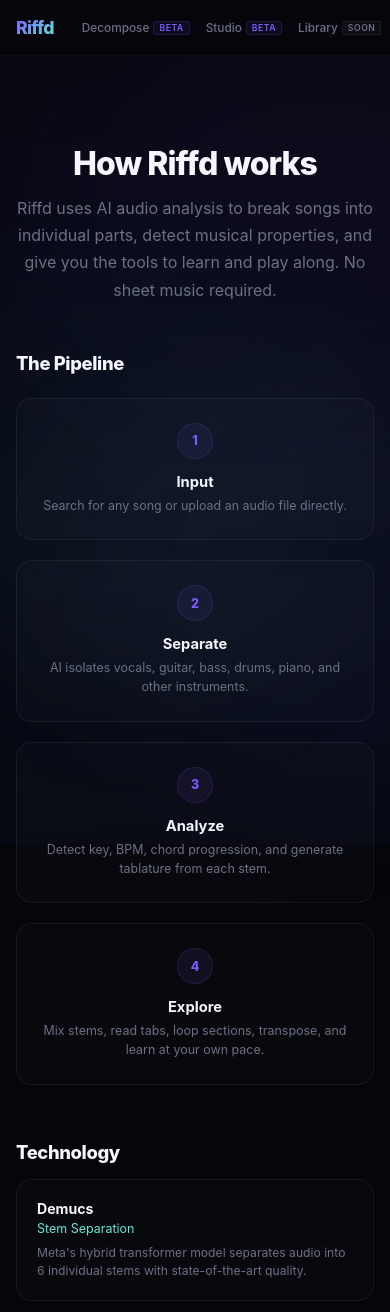
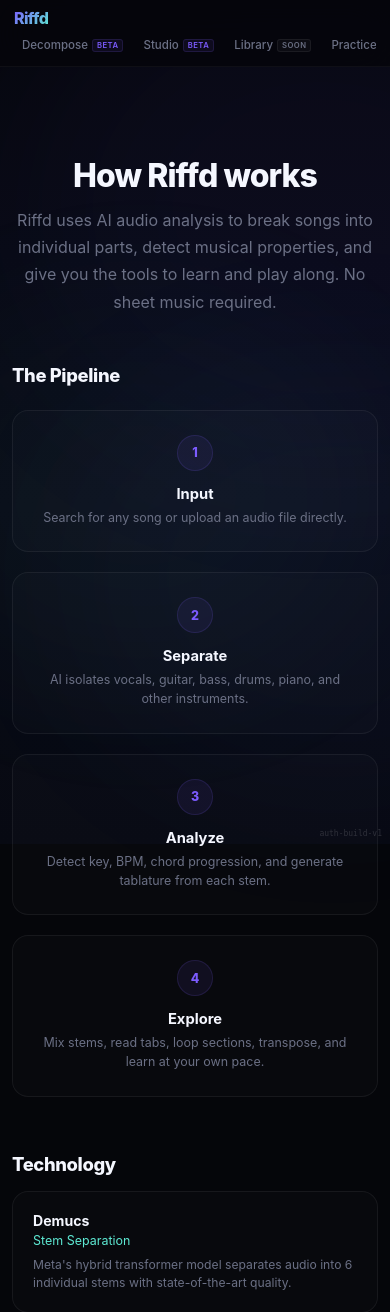
Before and after one commit to dylanglatt/riffd, a Flask app: page /about in a window 390 px wide. Shown: the top 1312 px of the page. Run offline with Flask 3, Linux system fonts and the light colour scheme; the visitor is signed in with stand-in values (Sample User, id 1); parts of the project's set-up code (start-up, migrations or seed data) failed here and were passed over.

Commit message:
Harden password gate and add deploy marker

```diff
--- a/app.py
+++ b/app.py
@@ -21,11 +21,21 @@ from db import init_db, migrate_from_history_json, get_track, upsert_track, set_
 
 load_dotenv()
 
+# ─── Startup checks ──────────────────────────────────────────────────────────
+SITE_PASSWORD = os.getenv("SITE_PASSWORD")
+FLASK_SECRET = os.getenv("FLASK_SECRET_KEY")
+
+print(f"[auth] SITE_PASSWORD set: {bool(SITE_PASSWORD)}")
+print(f"[auth] FLASK_SECRET_KEY set: {bool(FLASK_SECRET)}")
+
+if not SITE_PASSWORD:
+    raise RuntimeError("SITE_PASSWORD environment variable is required. Set it in .env or your hosting platform.")
+if not FLASK_SECRET:
+    raise RuntimeError("FLASK_SECRET_KEY environment variable is required. Set it in .env or your hosting platform.")
+
 app = Flask(__name__)
 app.config["MAX_CONTENT_LENGTH"] = 200 * 1024 * 1024
-app.secret_key = os.getenv("FLASK_SECRET_KEY", "dev-fallback-key-change-me")
-
-SITE_PASSWORD = os.getenv("SITE_PASSWORD", "")
+app.secret_key = FLASK_SECRET
 
 UPLOAD_DIR = Path("uploads")
 OUTPUT_DIR = Path("outputs")
@@ -48,8 +58,9 @@ def allowed_file(filename: str) -> bool:
 
 @app.before_request
 def require_login():
-    if not SITE_PASSWORD:
-        return  # No password set — open access
+    # DEBUG: remove after confirming production auth works
+    print(f"[auth] before_request: endpoint={request.endpoint} authenticated={session.get('authenticated', False)} path={request.path}")
+
     allowed = ("login", "static")
     if request.endpoint in allowed:
         return
@@ -59,14 +70,14 @@ def require_login():
 
 @app.route("/login", methods=["GET", "POST"])
 def login():
-    if not SITE_PASSWORD:
-        return redirect(url_for("index"))
     error = None
     if request.method == "POST":
         if request.form.get("password") == SITE_PASSWORD:
             session["authenticated"] = True
+            print(f"[auth] login SUCCESS")
             return redirect(url_for("index"))
         error = "Incorrect password"
+        print(f"[auth] login FAILED")
     return render_template("login.html", error=error)
 
 
--- a/templates/base.html
+++ b/templates/base.html
@@ -101,14 +101,20 @@
 
     /* ═══ Responsive ═══ */
     @media(max-width:768px) {
-      .global-nav { padding:0 16px; }
-      .nav-logo { margin-right:20px; }
-      .nav-link { padding:8px 10px; font-size:.78rem; }
-      .page-content { padding:28px 16px 60px; }
+      .global-nav { padding:0 14px; height:auto; min-height:48px; flex-wrap:wrap; gap:4px; padding-top:8px; padding-bottom:8px; }
+      .nav-logo { margin-right:auto; font-size:1rem; }
+      .nav-links { width:100%; order:2; overflow-x:auto; -webkit-overflow-scrolling:touch; }
+      .nav-link { padding:6px 10px; font-size:.76rem; white-space:nowrap; flex-shrink:0; }
+      .nav-spacer { display:none; }
+      .page-body { padding-top:80px; }
+      .page-content { padding:20px 14px 48px; }
+      .section-title { font-size:1.2rem; }
+      .section-sub { font-size:.82rem; }
     }
     @media(max-width:480px) {
-      .nav-links { gap:0; }
-      .nav-link { padding:8px 8px; font-size:.74rem; }
+      .nav-link { padding:6px 8px; font-size:.72rem; }
+      .nav-badge { font-size:.48rem; padding:1px 4px; }
+      .page-content { padding:16px 12px 40px; }
     }
 
     {% block extra_css %}{% endblock %}
@@ -140,5 +146,8 @@
 </div>
 
 {% block extra_js %}{% endblock %}
+
+<!-- TEMP: deploy marker — remove after confirming production auth -->
+<div style="position:fixed;bottom:6px;right:8px;font-size:.5rem;color:rgba(255,255,255,.15);font-family:monospace;pointer-events:none;z-index:9999">auth-build-v1</div>
 </body>
 </html>
```
